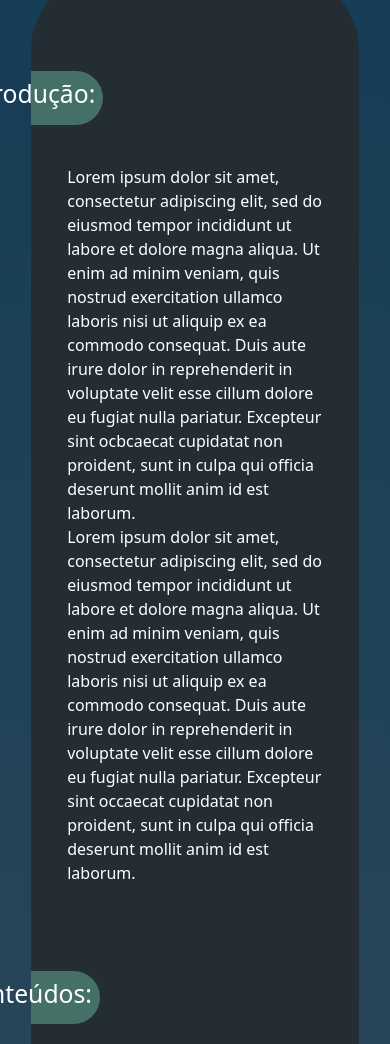
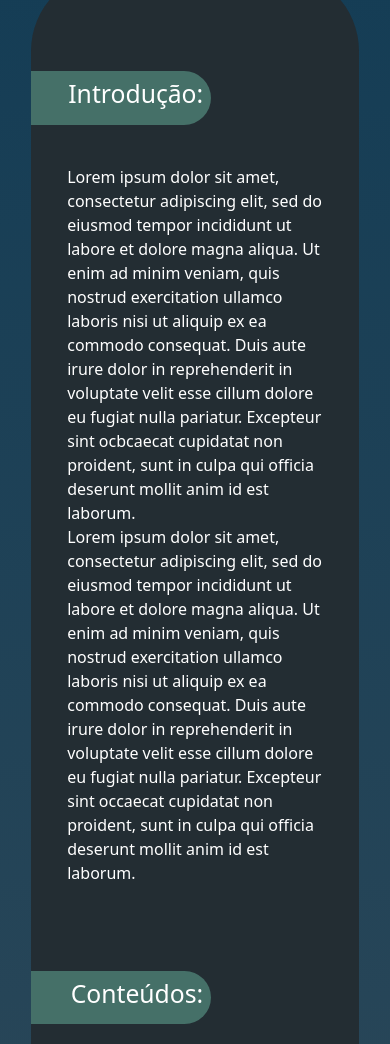
Before and after one commit to Fatec-Bug-Busters/scrum-academy, a Flask app: page / in a window 390 px wide; the page is wider, and only the part inside the window is pictured. Shown: the part 545-1589 px from the top of that part. Run offline with Flask 3, Linux system fonts and the light colour scheme; some libraries are stand-ins or nearby versions.

Commit message:
adicionei minwidth deixar mais responsivo

```diff
--- a/src/static/css/style.css
+++ b/src/static/css/style.css
@@ -63,8 +63,9 @@ background-image: linear-gradient(to bottom, #0c3954, #3e505b);
     margin-top: 100px;
     padding: 8px;
     max-width: 22%;
+    min-width: 180px;
     display: flex;
-    justify-content: end;
+    justify-content: right;
     border-radius: 0 100px 100px 0;
 }
 .texto-introducao-home{
```
